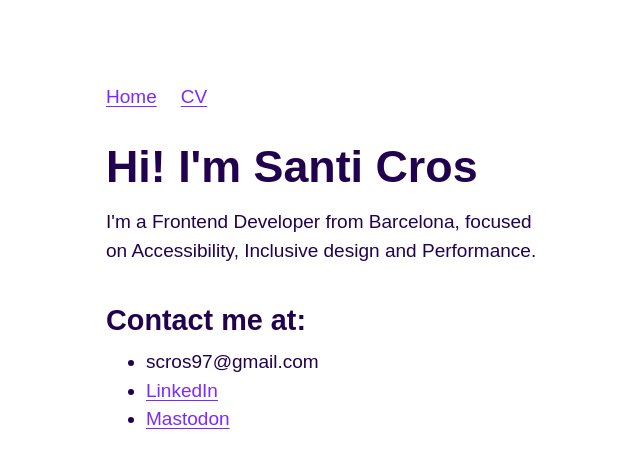
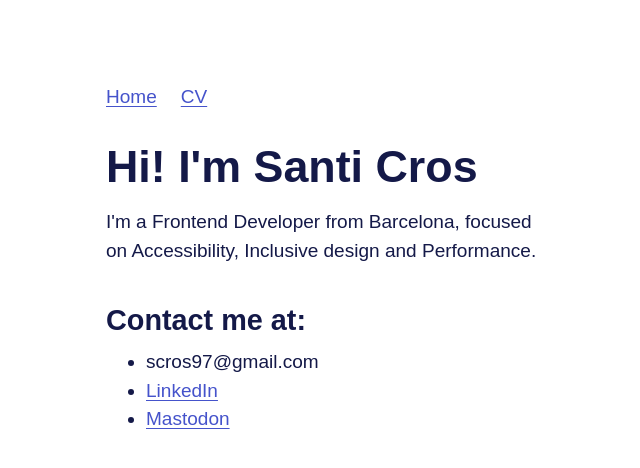
Before and after one commit to santicros/santicros.github.io, an Eleventy site: page src/index.html in a window 1280 px wide. Shown: the whole page, without its empty margins (233-873 px from the left). Built offline with nearby package versions, Linux system fonts and the light colour scheme; Eleventy itself is replaced by a stand-in of ours; files that its build step writes are made by us from their sources.

Commit message:
Update colors

```diff
--- a/src/_includes/layouts/base.njk
+++ b/src/_includes/layouts/base.njk
@@ -78,7 +78,7 @@
         }
 
         html {
-            color: rgb(33, 2, 79);
+            color: hsl(234, 56%, 18%);
         }
 
         /* CUSTOM STYLES */
@@ -105,9 +105,9 @@
             --c-focus: #fd0;
             --c-focus-text: #0b0c0c;
 
-            --c-link: rgb(123, 41, 255);
-            --c-link-visited: rgb(75, 8, 183);
-            --c-link-hover: rgb(84, 20, 188);
+            --c-link: #4553cb;
+            --c-link-hover: #3743af;
+            --c-link-visited: rgb(142, 8, 183);
             --c-link-active: var(--c-focus-text);
 
             --heading-xl: 2rem;
```
